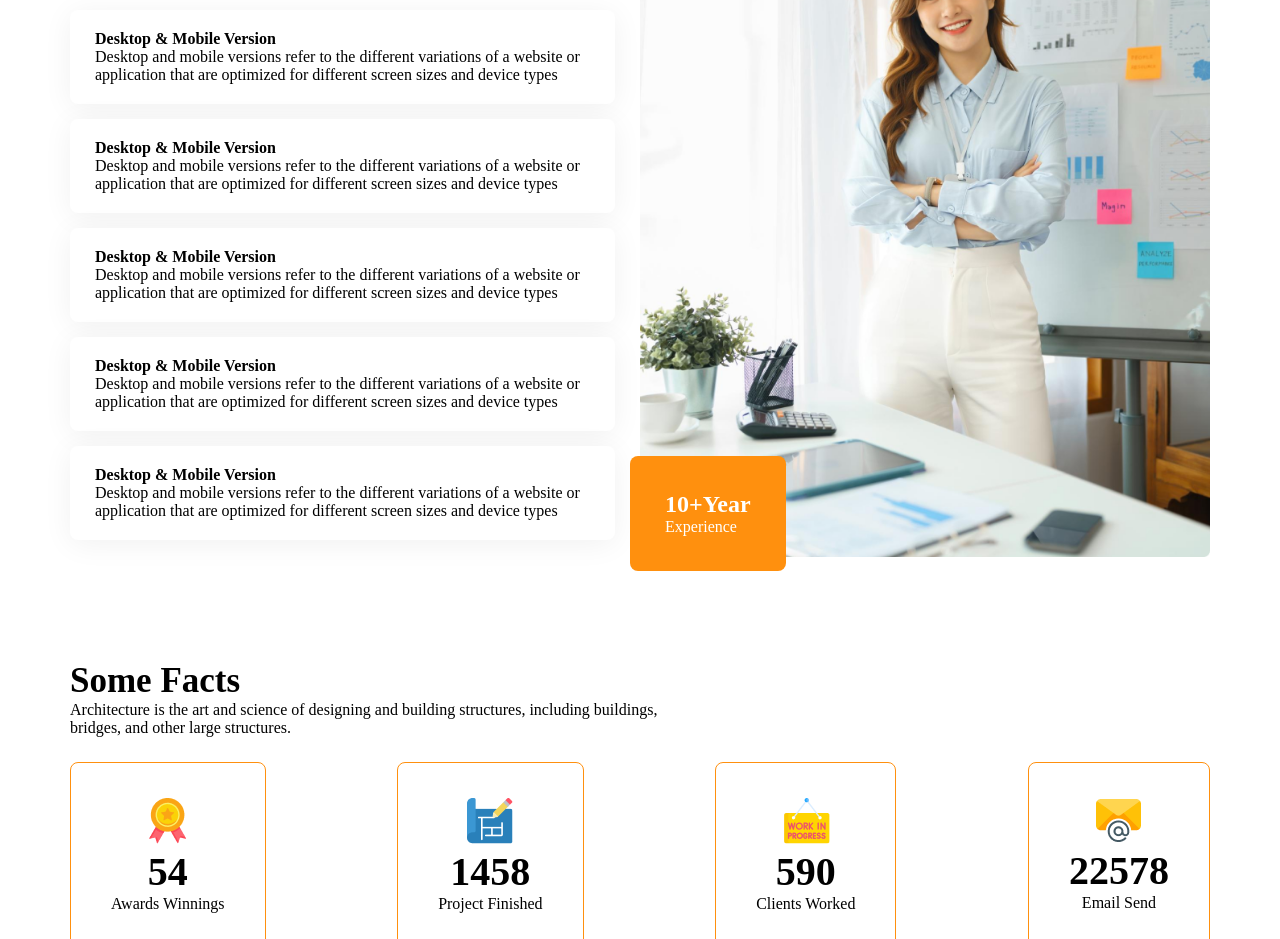
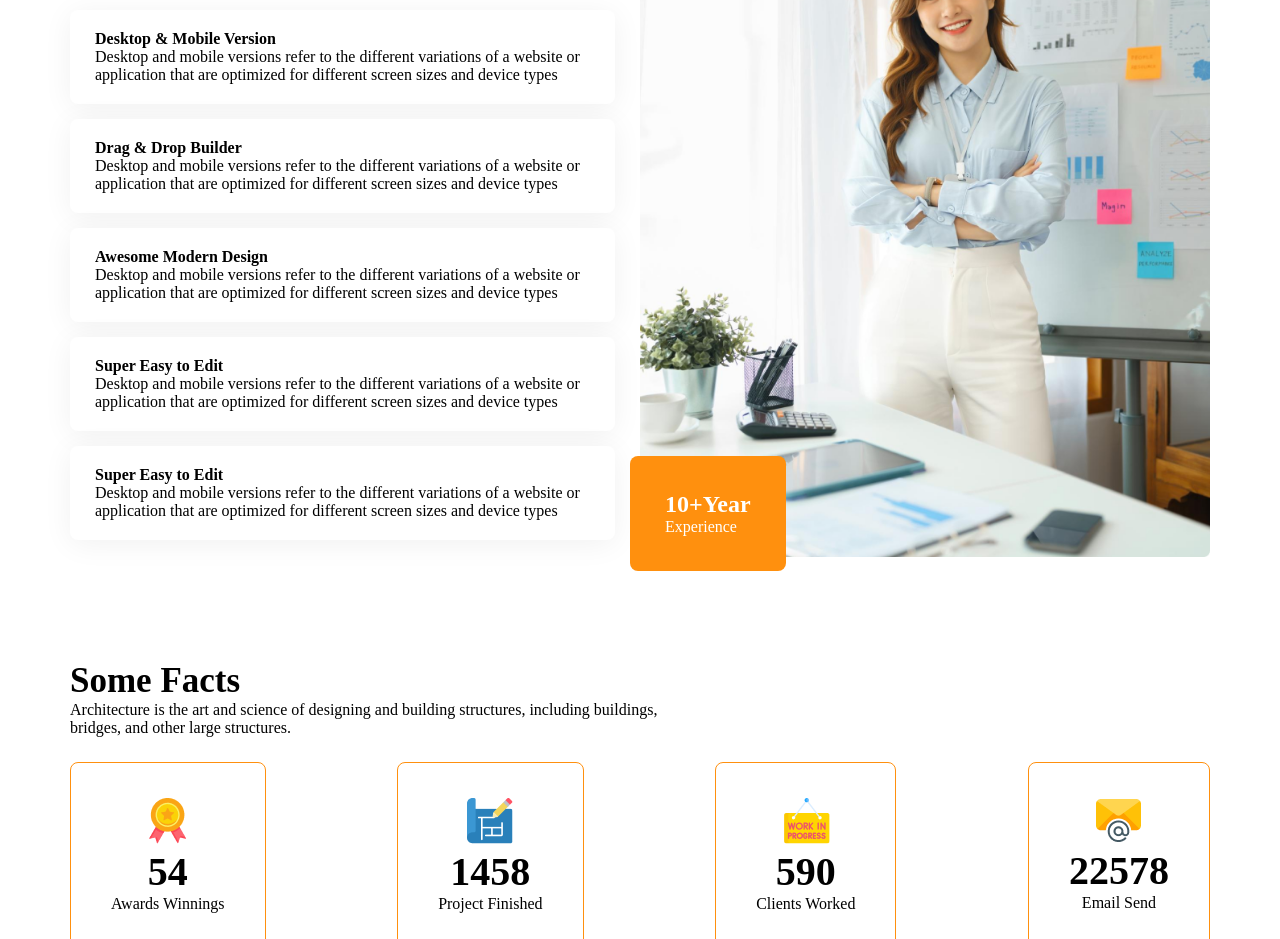
Before and after one commit to mdhabibulbasarshohag/G3architects, a plain HTML site: page index.html in a window 1280 px wide. Shown: the part 1940-2879 px from the top of the page. Drawn offline with Linux system fonts and the light colour scheme.

Commit message:
full complete

```diff
--- a/index.html
+++ b/index.html
@@ -111,7 +111,7 @@
                         </p>
                     </div>
                     <div class="features-text-cart">
-                        <h4>Desktop & Mobile Version</h4>
+                        <h4>Drag & Drop Builder</h4>
                         <p>
                             Desktop and mobile versions refer to the different variations of a website or application
                             that are optimized for
@@ -119,7 +119,7 @@
                         </p>
                     </div>
                     <div class="features-text-cart">
-                        <h4>Desktop & Mobile Version</h4>
+                        <h4>Awesome Modern Design</h4>
                         <p>
                             Desktop and mobile versions refer to the different variations of a website or application
                             that are optimized for
@@ -127,7 +127,7 @@
                         </p>
                     </div>
                     <div class="features-text-cart">
-                        <h4>Desktop & Mobile Version</h4>
+                        <h4>Super Easy to Edit</h4>
                         <p>
                             Desktop and mobile versions refer to the different variations of a website or application
                             that are optimized for
@@ -135,7 +135,7 @@
                         </p>
                     </div>
                     <div class="features-text-cart">
-                        <h4>Desktop & Mobile Version</h4>
+                        <h4>Super Easy to Edit</h4>
                         <p>
                             Desktop and mobile versions refer to the different variations of a website or application
                             that are optimized for
```
